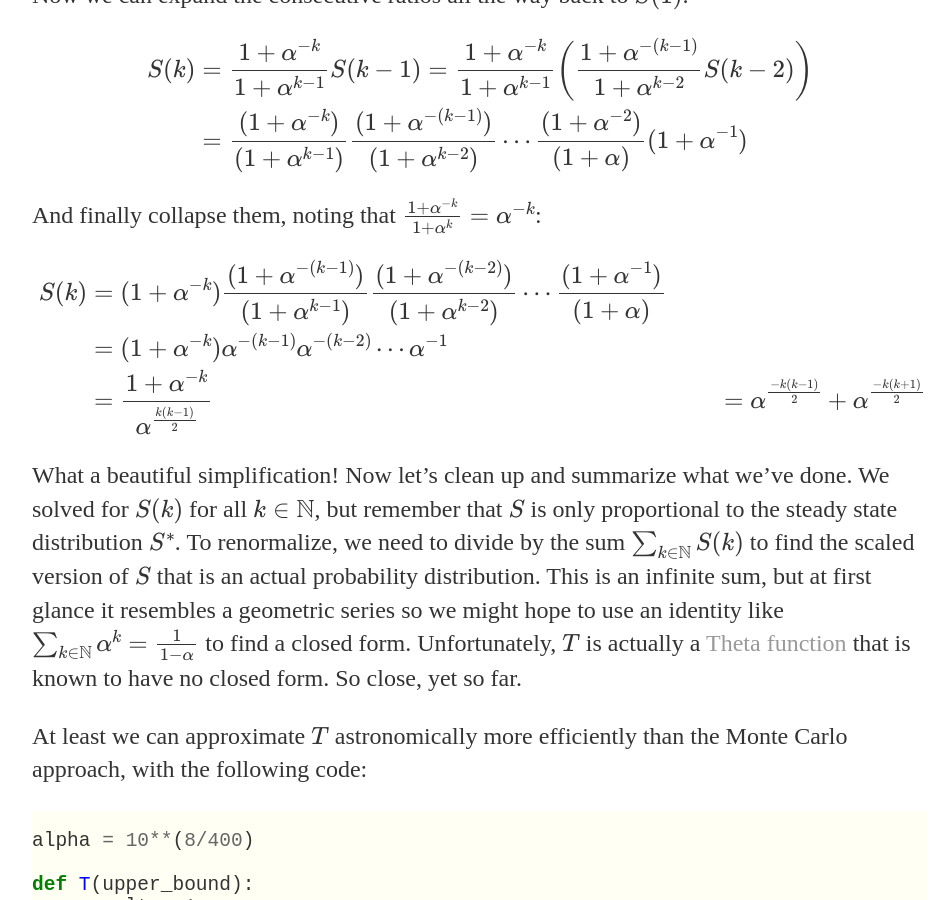
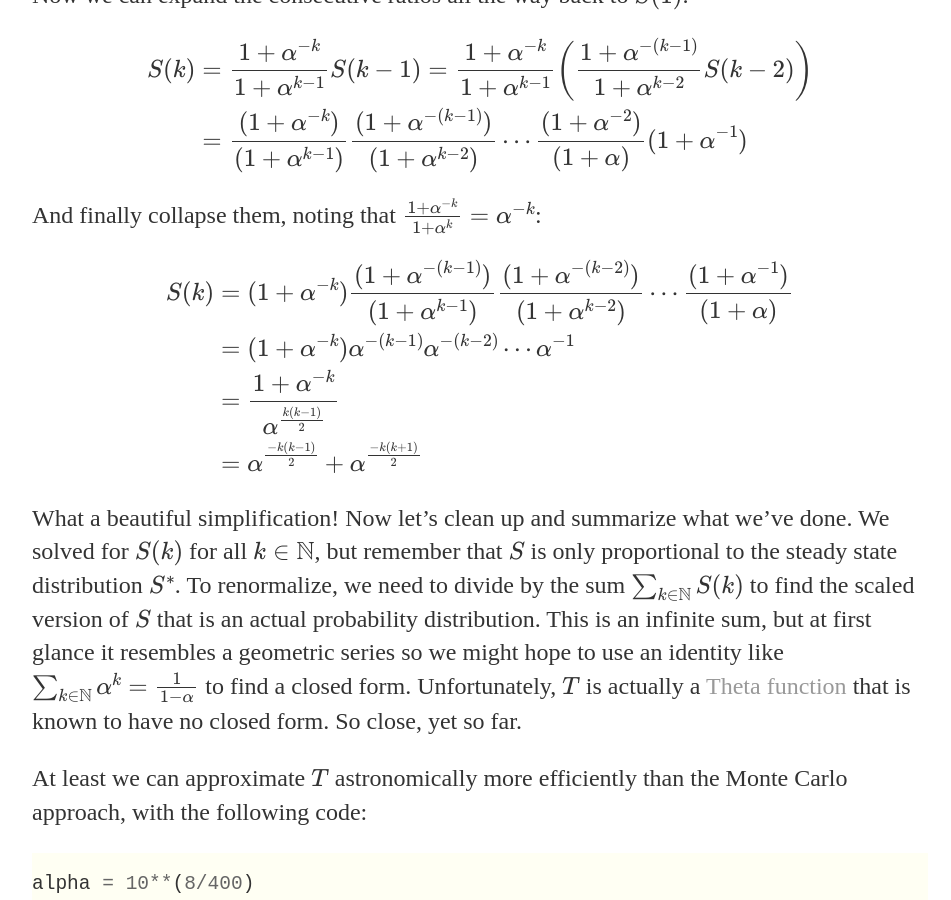
Before and after one commit to AdamVenis/adamvenis.github.io, a Jekyll site: the page built from _posts/2021-11-03-how-accurate-is-your-rating.md, in a window 1280 px wide and 900 px high, scrolled down 6674 px. Shown: the whole window, without its empty margins (160-1111 px from the left). Built offline with Jekyll 4.4.1, drawn with Linux system fonts in a browser that asks for light colours; our own code applies the rules of GitHub Pages for plain Markdown files; formulas are drawn with MathJax 3.

Commit message:
formatting

```diff
--- a/_posts/2021-11-03-how-accurate-is-your-rating.md
+++ b/_posts/2021-11-03-how-accurate-is-your-rating.md
@@ -146,7 +146,7 @@ $$
 S(k)
 &=  (1 + \alpha^{-k}) \frac{(1 + \alpha^{-(k-1)})}{(1 + \alpha^{k-1})} \frac{(1 + \alpha^{-(k-2)})}{(1 + \alpha^{k-2})} \cdots \frac{(1 + \alpha^{-1})}{(1 + \alpha)} \\
 &= (1 + \alpha^{-k}) \alpha^{-(k-1)} \alpha^{-(k-2)} \cdots \alpha^{-1} \\
-&= \frac{1 + \alpha^{-k}}{\alpha^{\frac{k(k-1)}{2}}}
+&= \frac{1 + \alpha^{-k}}{\alpha^{\frac{k(k-1)}{2}}} \\
 &= \alpha^{\frac{-k(k-1)}{2}} + \alpha^{\frac{-k(k+1)}{2}}
 \end{align*}$$
 
```
